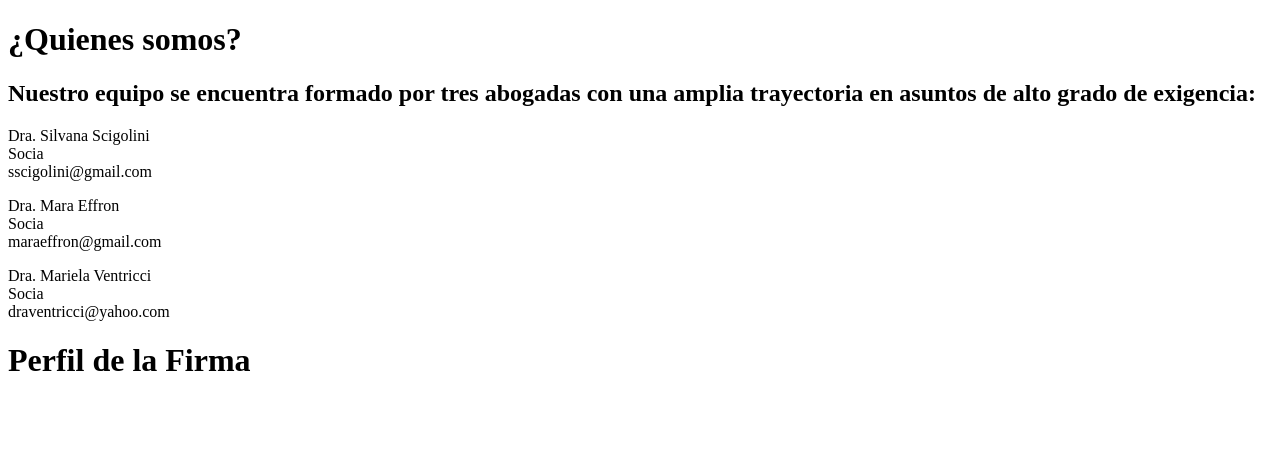
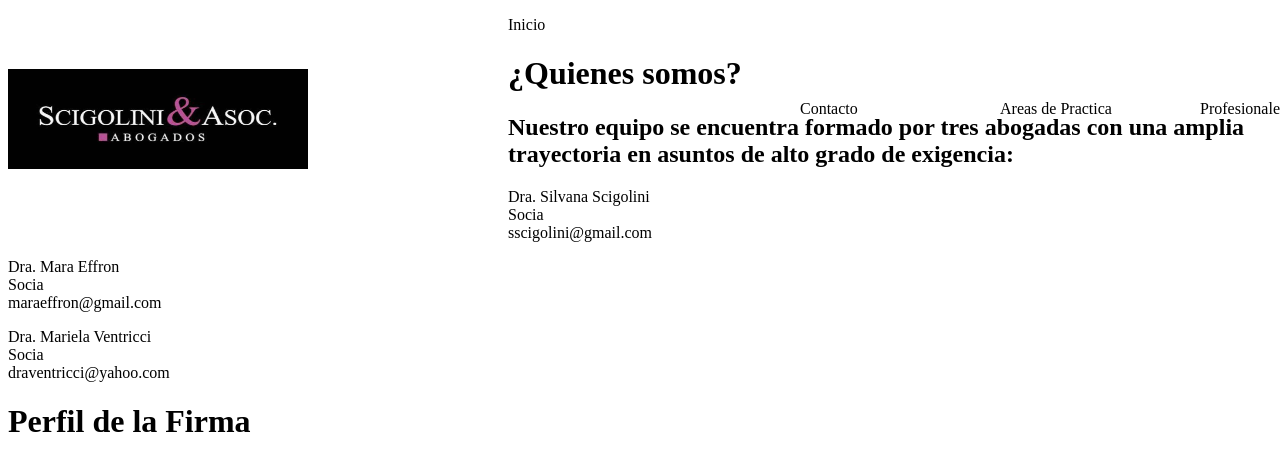
Before and after one commit to atomaculus/TheBegining, a plain HTML site: page profesionales.html in a window 1280 px wide. Drawn offline with Linux system fonts and the light colour scheme.

Commit message:
Update profesionales.html

```diff
--- a/profesionales.html
+++ b/profesionales.html
@@ -5,9 +5,14 @@
     <meta name="viewport" content="width=device-width">
     <title>Profesionales-Scigolini&Asoc</title>
     <link href="style.css" rel="stylesheet" type="text/css" />
+    <h1 id="titulo"> <p><a href="https://vibrant-turing-b49a37.netlify.app/"><img src="/LogoScigoliniAsoc.jpg" width="300" height="100" alt="Scigolini&Asoc"></a></p></h1>
+  </head>
+  <body>
+    <p><a class="barra" id="bar1" href="/profesionales.html">Profesionales</a></p>
+    <p><a class="barra" id="bar2" href="/areaspractica.html">Areas de Practica</a></p>
+    <p><a class="barra" id="bar3" href="/conacto.html">Contacto</a></p>
+    <p><a class="barra" id="bar4" href="https://vibrant-turing-b49a37.netlify.app/">Inicio</a></p>
     <h1> ¿Quienes somos?</h1>
-      </head>
-  <body>
       <p><h2> Nuestro equipo se encuentra formado por tres abogadas con una amplia trayectoria en asuntos de alto grado de exigencia:</h2></p>
       <p> Dra. Silvana Scigolini<br>
           Socia <br>
```
